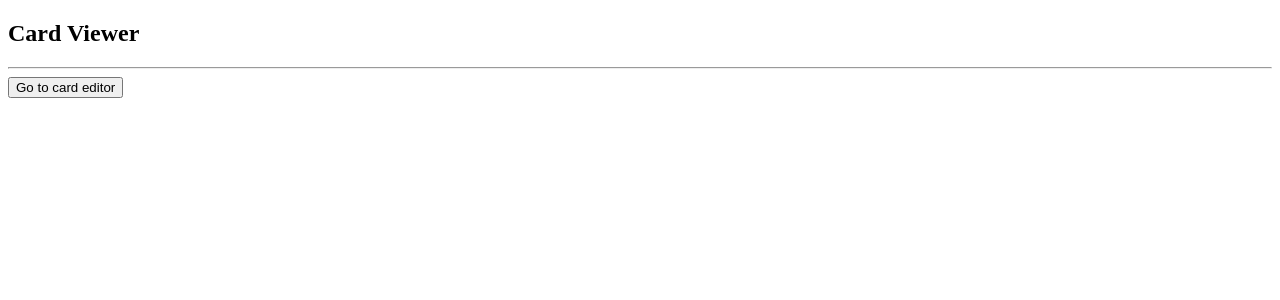
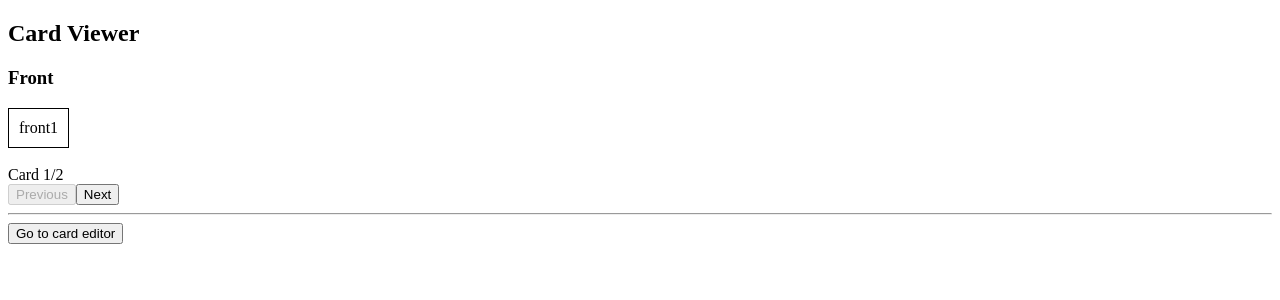
Before and after one commit to mzhao80/Datamatch-Bootcamp, a React (Create React App) app: page / in a window 1280 px wide. Both pictures are taken after a click on the button "Go to card viewer". Shown: the top 300 px of the page. Built offline with nearby package versions, Linux system fonts and the light colour scheme.

Commit message:
Finished.

```diff
--- a/src/App.js
+++ b/src/App.js
@@ -38,7 +38,11 @@ class App extends React.Component {
         />
       );
     } else {
-      return <CardViewer switchMode={this.switchMode} />;
+      return (
+        <CardViewer
+          cards={this.state.cards}
+          switchMode={this.switchMode} />
+      );
     }
   }
 
--- a/src/CardEditor.js
+++ b/src/CardEditor.js
@@ -55,7 +55,7 @@ class CardEditor extends React.Component {
                     value={this.state.back} />
                 <button onClick={this.addCard}>Add card</button>
                 <hr />
-                <button onClick={this.props.switchMode}>Go to card viewer</button>
+                <button onClick={this.props.switchMode} disabled={this.props.cards.length === 0}>Go to card viewer</button>
             </div>
         );
     }
--- a/src/CardViewer.js
+++ b/src/CardViewer.js
@@ -1,15 +1,70 @@
 import React from 'react';
 
 class CardViewer extends React.Component {
+    constructor(props) {
+        super(props);
+        this.state = { front: true, currIndex: 0 };
+    }
+
+    switchSide = () => this.setState({ front: !this.state.front });
+    prev = () => this.setState({ currIndex: this.state.currIndex - 1 });
+    next = () => this.setState({ currIndex: this.state.currIndex + 1 });
+
     render() {
+        const cardFront = this.props.cards.map((card, index) => {
+            return (
+                <tr key={index}>
+                    {card.front}
+                </tr>
+            )
+        })
+        const cardBack = this.props.cards.map((card, index) => {
+            return (
+                <tr key={index}>
+                    {card.back}
+                </tr>
+            )
+        })
+        if (this.state.front) {
             return (
                 <div>
                     <h2>Card Viewer</h2>
+                    <h3>Front</h3>
+                    <table>
+                        <tr>
+                            <td onClick={this.switchSide}>{cardFront[this.state.currIndex]}</td>
+                        </tr>
+                    </table>
+                    <br></br>
+                    Card {this.state.currIndex + 1}/{this.props.cards.length}
+                    <br></br>
+                    <button onClick={this.prev} disabled={this.state.currIndex === 0}>Previous</button>
+                    <button onClick={this.next} disabled={this.state.currIndex === this.props.cards.length - 1}>Next</button>
+                    <hr />
+                    <button onClick={this.props.switchMode}>Go to card editor</button>
+                </div>
+            )
+        } else {
+            return (
+                <div>
+                    <h2>Card Viewer</h2>
+                    <h3>Back</h3>
+                    <table>
+                        <tr>
+                            <td onClick={this.switchSide}>{cardBack[this.state.currIndex]}</td>
+                        </tr>
+                    </table>
+                    <br></br>
+                    Card {this.state.currIndex + 1}/{this.props.cards.length}
+                    <br></br>
+                    <button onClick={this.prev} disabled={this.state.currIndex === 0}>Previous</button>
+                    <button onClick={this.next} disabled={this.state.currIndex === this.props.cards.length - 1}>Next</button>
                     <hr />
                     <button onClick={this.props.switchMode}>Go to card editor</button>
                 </div>
             )
         }
     }
+}
 
 export default CardViewer;
```
Lines whose indentation alone changed are shown as unchanged.
